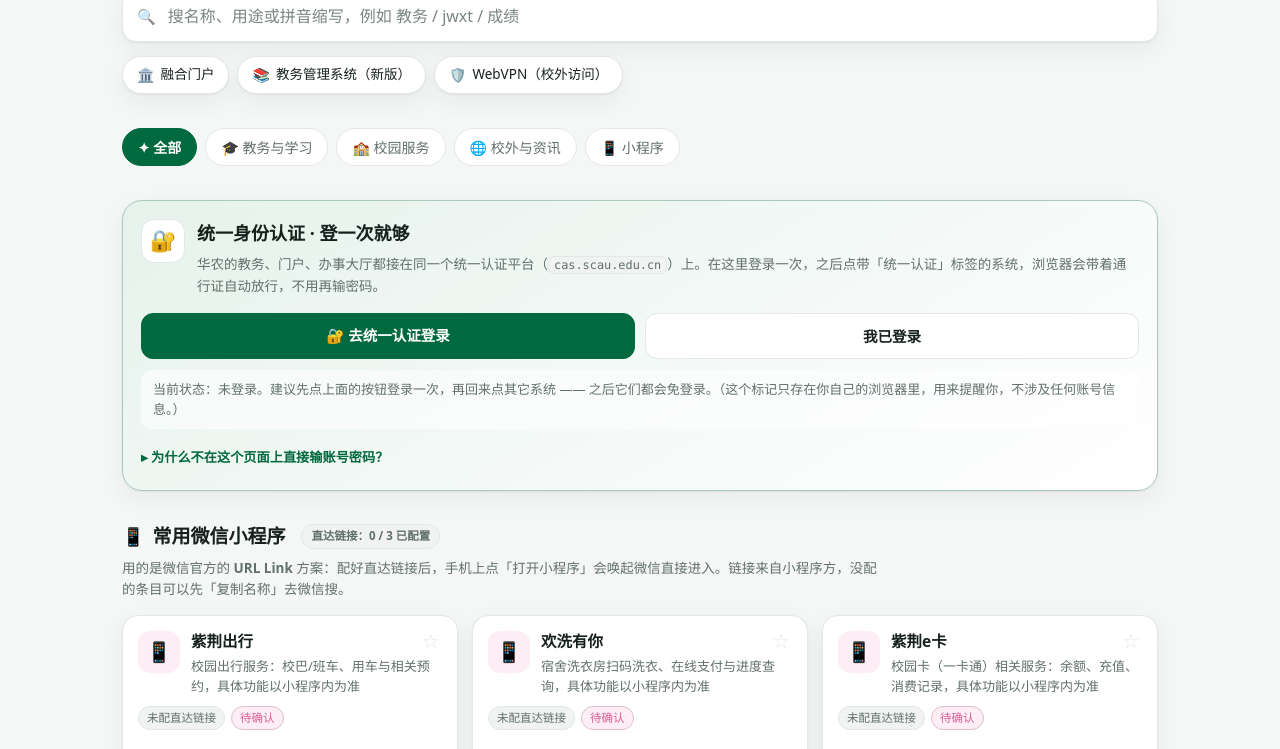
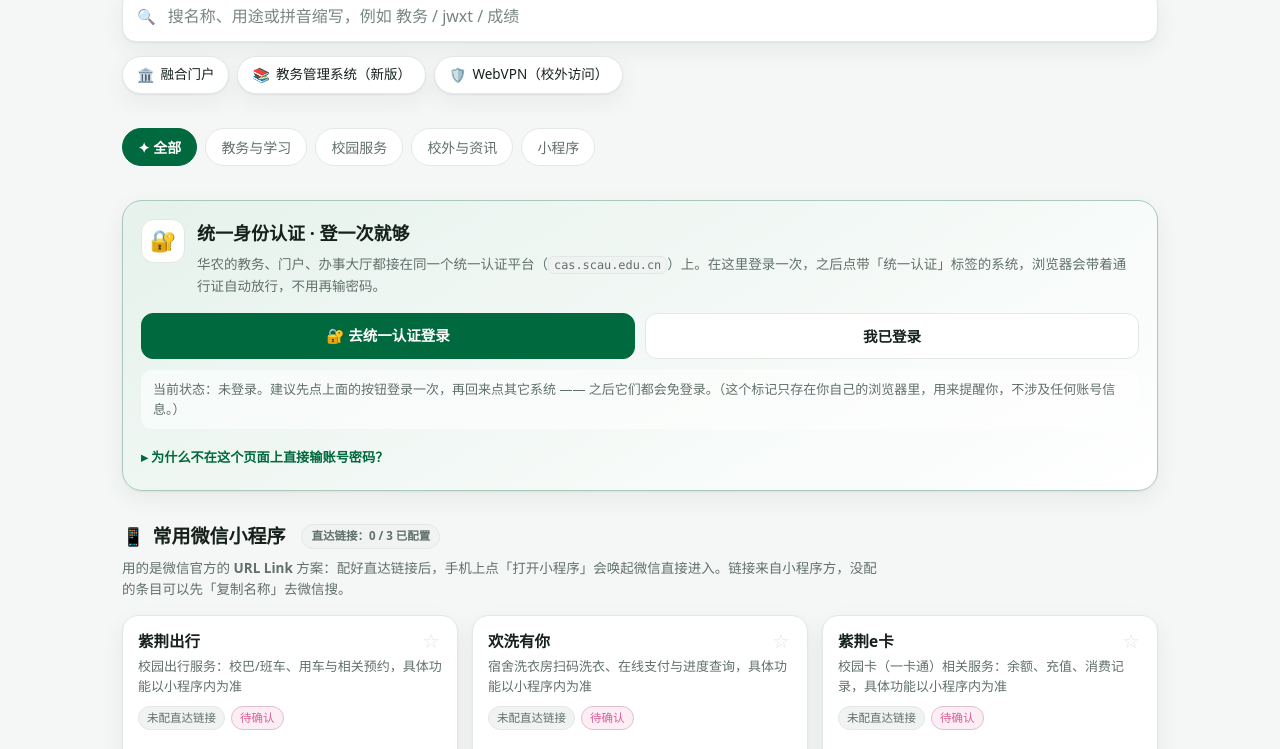
Before and after one commit to 1364520770/SCAU_Portal, a plain HTML site: page index.html in a window 1280 px wide. Shown: the part 182-931 px from the top of the page. Drawn offline with Linux system fonts and the light colour scheme.

Commit message:
Simplify filter and card icons

```diff
--- a/app.js
+++ b/app.js
@@ -148,13 +148,13 @@
   /* ---------------- 分类筛选 ---------------- */
   function renderFilters() {
     var items = [{ id: 'all', name: '全部', icon: '✦' }]
-      .concat(CATS.map(function (c) { return { id: c.id, name: c.name, icon: c.icon }; }));
-    if (MPS.length) items.push({ id: 'mp', name: '小程序', icon: '📱' });
+      .concat(CATS.map(function (c) { return { id: c.id, name: c.name }; }));
+    if (MPS.length) items.push({ id: 'mp', name: '小程序' });
 
     $('#filters').innerHTML = items.map(function (c) {
       var sel = state.cat === c.id;
       return '<button class="chip" role="tab" aria-selected="' + sel + '" data-cat="' + esc(c.id) + '">' +
-        c.icon + ' ' + esc(c.name) + '</button>';
+        (c.icon ? c.icon + ' ' : '') + esc(c.name) + '</button>';
     }).join('');
 
     $all('#filters .chip').forEach(function (btn) {
@@ -193,7 +193,6 @@
     return '<article class="card" data-id="' + esc(s.id) + '">' +
       '<button class="star" data-star="' + esc(s.id) + '" aria-pressed="' + isFav(s.id) + '" aria-label="收藏 ' + esc(s.name) + '" title="收藏">' + (isFav(s.id) ? '★' : '☆') + '</button>' +
       '<div class="card-top">' +
-        '<span class="card-ico">' + (ICONS[s.id] || CAT_ICON[s.cat] || '🔗') + '</span>' +
         '<div>' +
           '<h3 class="card-title"><a href="' + esc(s.url) + '" target="_blank" rel="noopener">' + esc(s.name) + '</a></h3>' +
           '<p class="card-desc">' + esc(s.desc) + '</p>' +
@@ -241,7 +240,6 @@
     return '<article class="card mp" data-id="' + esc(m.id) + '">' +
       '<button class="star" data-star="' + esc(m.id) + '" aria-pressed="' + isFav(m.id) + '" aria-label="收藏 ' + esc(m.name) + '" title="收藏">' + (isFav(m.id) ? '★' : '☆') + '</button>' +
       '<div class="card-top">' +
-        '<span class="card-ico">📱</span>' +
         '<div>' +
           '<h3 class="card-title">' + esc(m.name) + '</h3>' +
           '<p class="card-desc">' + esc(m.desc || '') + '</p>' +
--- a/styles.css
+++ b/styles.css
@@ -178,11 +178,6 @@ code {
 }
 .card:hover { transform: translateY(-2px); box-shadow: var(--shadow-lg); border-color: color-mix(in srgb, var(--brand) 45%, var(--border)); }
 .card-top { display: flex; align-items: flex-start; gap: 11px; }
-.card-ico {
-  flex: 0 0 auto; width: 42px; height: 42px; border-radius: 12px;
-  display: grid; place-items: center; font-size: 20px;
-  background: var(--brand-soft); color: var(--brand);
-}
 .card-title { margin: 0; font-size: 15.5px; font-weight: 650; line-height: 1.35; padding-right: 30px; }
 .card-title a { color: inherit; }
 .card-title a:hover { color: var(--brand); text-decoration: none; }
@@ -213,7 +208,6 @@ code {
 .card-open:hover { text-decoration: none; filter: brightness(1.08); }
 
 /* 小程序卡片 */
-.card.mp .card-ico { background: var(--pink-soft); color: var(--pink); }
 .mp-actions { display: flex; flex-wrap: wrap; gap: 8px; margin-top: 12px; }
 .mp-btn {
   flex: 1 1 118px; min-height: 40px; cursor: pointer; font-family: inherit; text-decoration: none;
```
